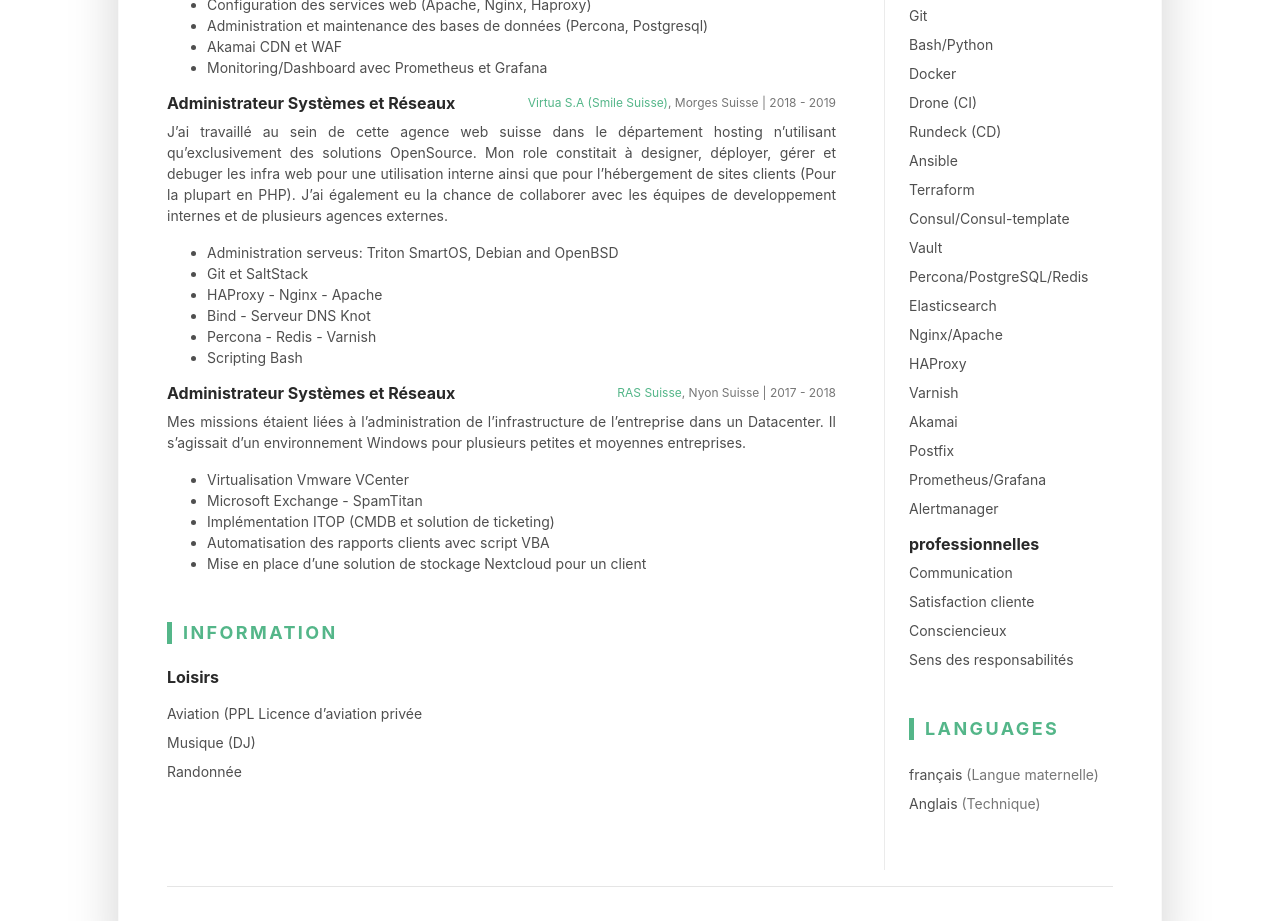
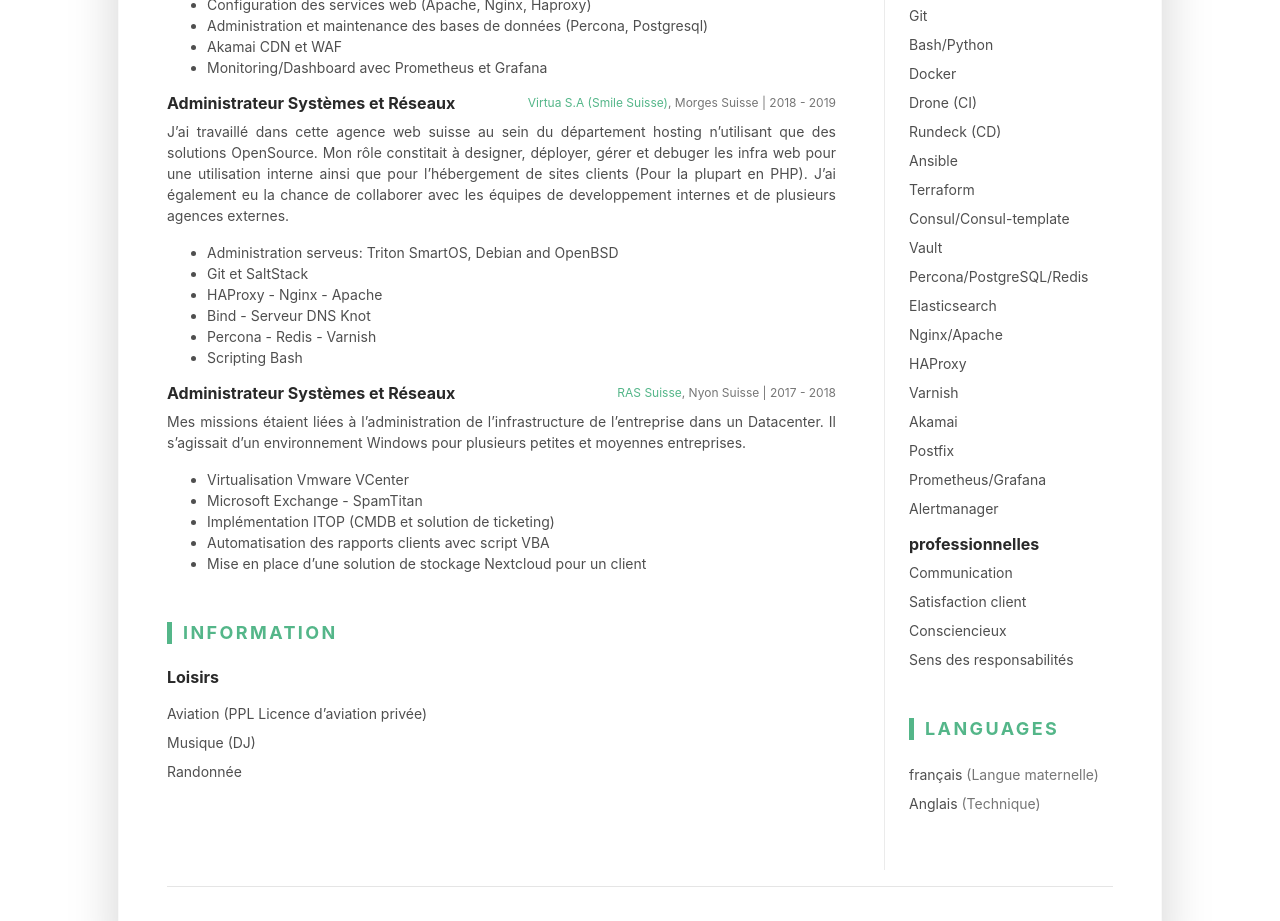
Before and after one commit to yannbizet/fr, a plain HTML site: page index.html in a window 1280 px wide. Shown: the part 863-1784 px from the top of the page. Drawn offline with Linux system fonts and the light colour scheme.

Commit message:
Fix grammar errors

```diff
--- a/index.html
+++ b/index.html
@@ -163,7 +163,7 @@
                                     </div>
                                     <div class="item-content">
                                         <div align="justify">
-                                            <p>J&rsquo;ai travaillé au sein de cette agence web suisse dans le département hosting n&rsquo;utilisant qu&rsquo;exclusivement des solutions OpenSource. Mon role constitait à designer, déployer, gérer et debuger les infra web pour une utilisation interne ainsi que pour l&rsquo;hébergement de sites clients (Pour la plupart en PHP). J&rsquo;ai également eu la chance de collaborer avec les équipes de developpement internes et de plusieurs agences externes.</p>
+                                            <p>J&rsquo;ai travaillé dans cette agence web suisse au sein du département hosting n&rsquo;utilisant que des solutions OpenSource. Mon rôle constitait à designer, déployer, gérer et debuger les infra web pour une utilisation interne ainsi que pour l&rsquo;hébergement de sites clients (Pour la plupart en PHP). J&rsquo;ai également eu la chance de collaborer avec les équipes de developpement internes et de plusieurs agences externes.</p>
                                         </div>
                                         <ul class="resume-list">
 
@@ -232,7 +232,7 @@
                                         <p></p>
                                         <ul class="list-unstyled resume-skills-list">
 
-                                            <li class="mb-2">Aviation (PPL Licence d’aviation privée</li>
+                                            <li class="mb-2">Aviation (PPL Licence d’aviation privée)</li>
 
                                             <li class="mb-2">Musique (DJ)</li>
 
@@ -339,7 +339,7 @@
 
                                         <li class="mb-2">Communication</li>
 
-                                        <li class="mb-2">Satisfaction cliente</li>
+                                        <li class="mb-2">Satisfaction client</li>
 
                                         <li class="mb-2">Consciencieux</li>
 
```
